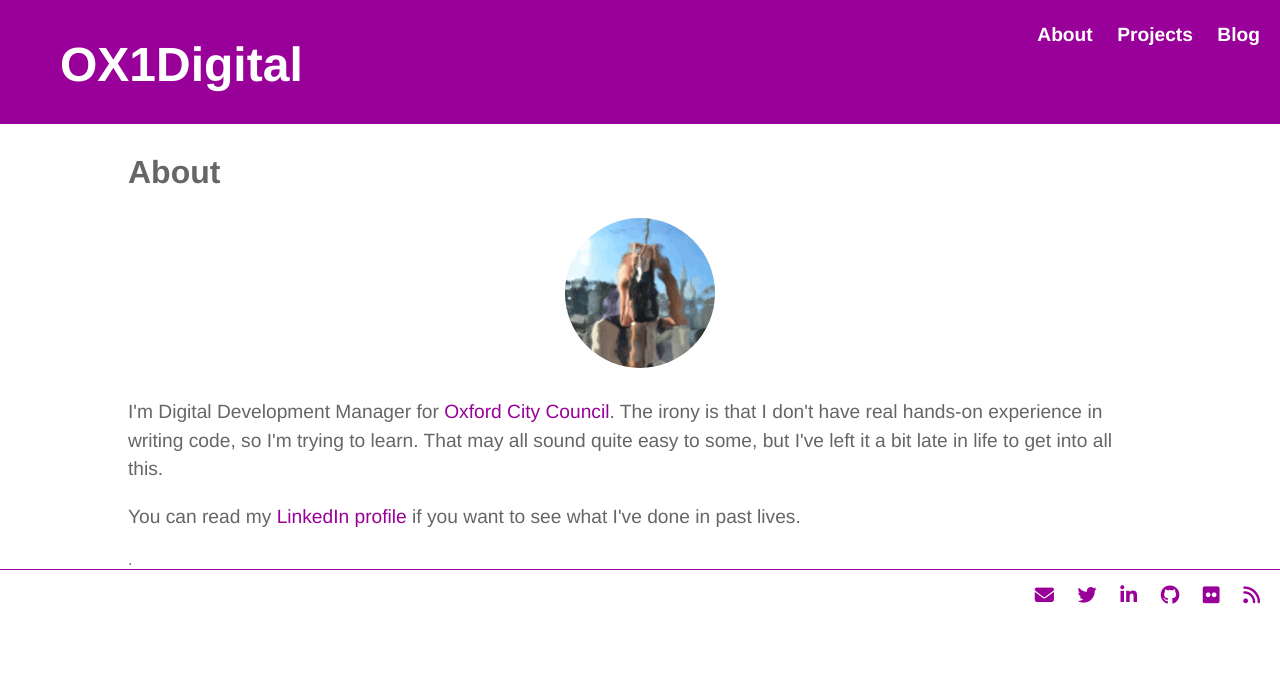
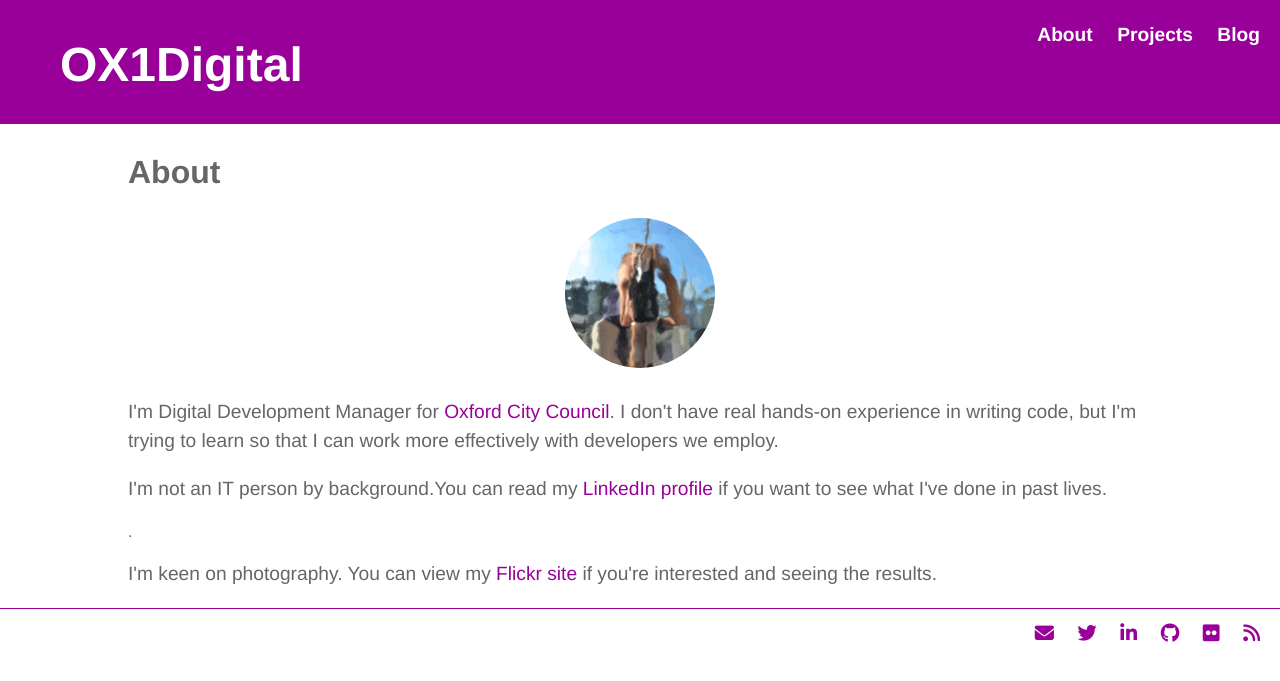
Before and after one commit to electronicdreamplant/electronicdreamplant.github.io, a Jekyll site: the page built from about/index.html, in a window 1280 px wide. Shown: the top 681 px of the page. Built offline with Jekyll 4.4.1, drawn with Linux system fonts in a browser that asks for light colours; nearby versions of some CDN libraries.

Commit message:
Update index.html

```diff
--- a/about/index.html
+++ b/about/index.html
@@ -5,8 +5,10 @@
 <div class="blurb">
 <h2>About</h2>
 <img src="selfie.png" alt="arty photo of me" class="profile-photo">
-<p>I'm Digital Development Manager for <a href="https://www.oxford.gov.uk">Oxford City Council</a>. The irony is that I don't have real hands-on experience in writing code, so I'm trying to learn. That may all sound quite easy to some, but I've left it a bit late in life to get into all this.</p>
+<p>I'm Digital Development Manager for <a href="https://www.oxford.gov.uk">Oxford City Council</a>. I don't have real hands-on experience in writing code, but I'm trying to learn so that I can work more effectively with developers we employ.</p>
 
-<p>You can read my <a href="https://www.linkedin.com/in/neil-lawrence-3ba71a12">LinkedIn profile</a> if you want to see what I've done in past lives.</p>.
+<p>I'm not an IT person by background.You can read my <a href="https://www.linkedin.com/in/neil-lawrence-3ba71a12">LinkedIn profile</a> if you want to see what I've done in past lives.</p>.
+
+<p>I'm keen on photography. You can view my <a href="https://www.flickr.com/photos/neillawrencephotography">Flickr site</a> if you're interested and seeing the results.</p>
 
 </div><!-- /.blurb -->
```
